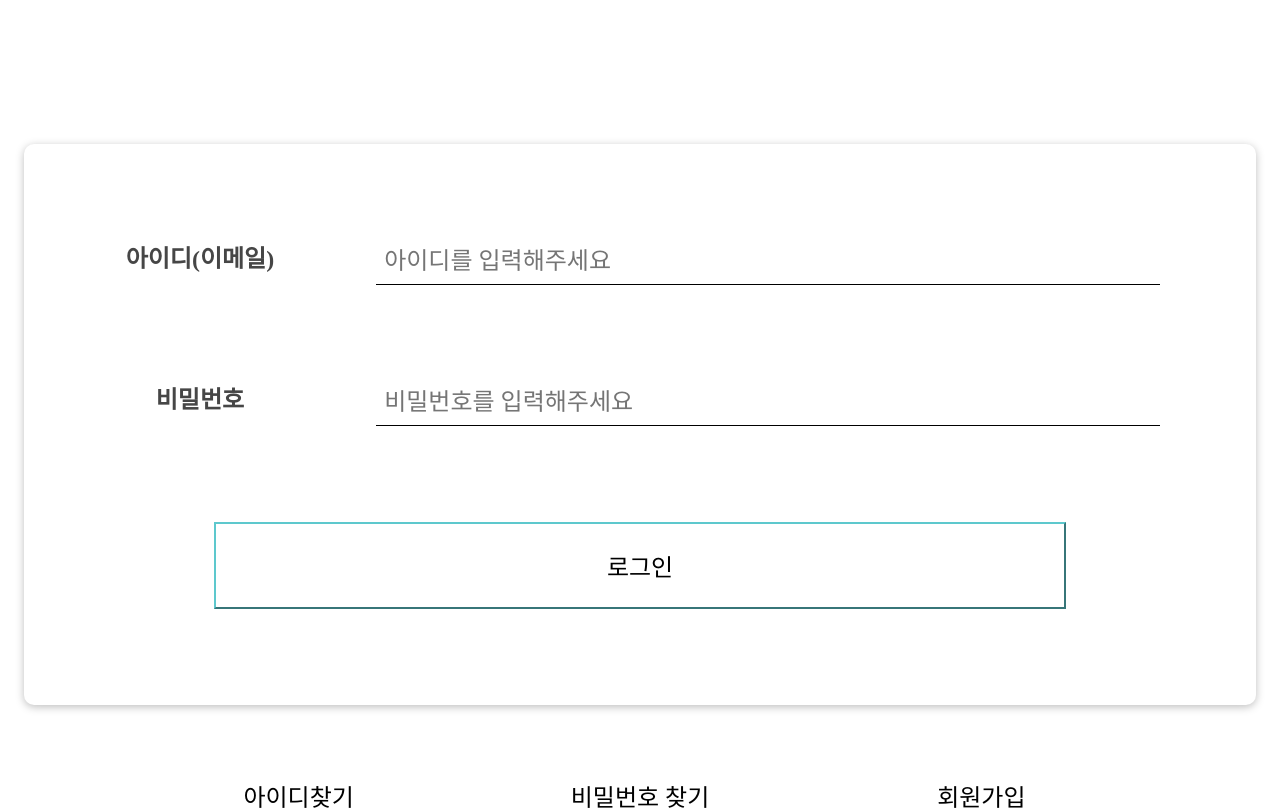
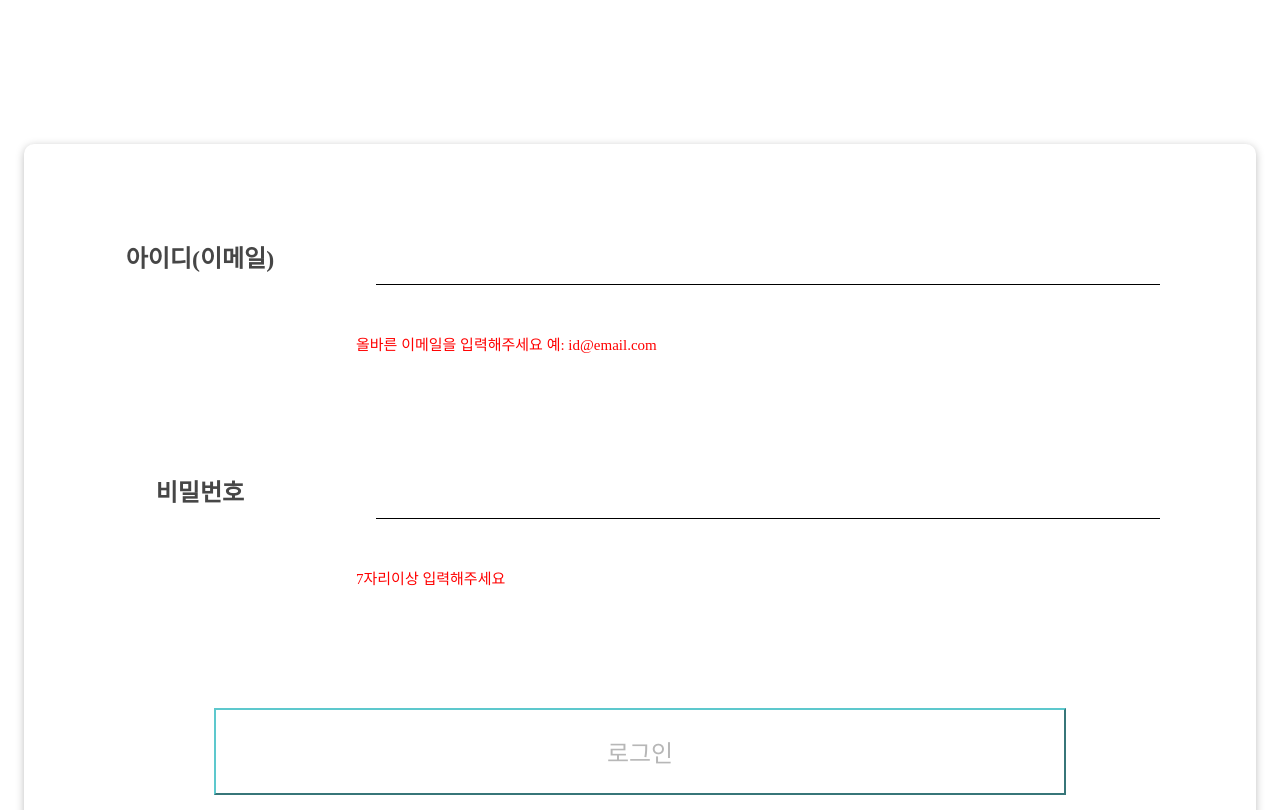
Before and after one commit to codingjamee/project-kids-todo, a React (Create React App) app: page / in a window 1280 px wide. Shown: the top 810 px of the page. Built offline with nearby package versions, Linux system fonts and the light colour scheme.

Commit message:
로그인폼 유효성 검사하기 Reducer기능으로

```diff
--- a/src/UI/Card.module.css
+++ b/src/UI/Card.module.css
@@ -6,3 +6,12 @@
   margin: 2rem 1rem;
   padding: 2rem;
 }
+
+.card p {
+  color: red;
+  font-size: 15px;
+  text-align: left;
+  margin: auto;
+  margin-bottom: 3rem;
+  width: 50%;
+}
--- a/src/UI/Input/Input.jsx
+++ b/src/UI/Input/Input.jsx
@@ -9,7 +9,7 @@ const Input = (props) => {
         id={props.id}
         value={props.value}
         onChange={props.onChange}
-        placeholder={props.placeholder}
+        title={props.placeholder}
       />
     </div>
   );
--- a/src/components/Login.jsx
+++ b/src/components/Login.jsx
@@ -1,4 +1,4 @@
-import { useState } from "react";
+import { useEffect, useReducer, useState } from "react";
 import Card from "../UI/Card";
 import Input from "../UI/Input/Input";
 import classes from "./Login.module.css";
@@ -6,11 +6,34 @@ import { RiKakaoTalkFill } from "react-icons/ri";
 import { BsFacebook } from "react-icons/bs";
 import { SiGmail } from "react-icons/si";
 
-import { IconContext } from "react-icons";
+const idReducer = (state, action) => {
+  if (action.type === "USER_INPUT") {
+    return { value: action.val, isValid: action.val.includes("@") };
+  }
+
+  return { value: "", isValid: false };
+};
+
+const pwReducer = (state, action) => {
+  if (action.type === "USER_INPUT") {
+    return { value: action.val, isValid: action.val.trim().length > 6 };
+  }
+
+  return { value: "", isValid: false };
+};
 
 const Login = () => {
-  const [idState, setIdState] = useState("");
-  const [pwState, setPwState] = useState("");
+  const [idState, dispatchId] = useReducer(idReducer, {
+    value: "",
+    isValid: false,
+  });
+  const [pwState, dispatchPw] = useReducer(pwReducer, {
+    value: "",
+    isValid: false,
+  });
+  const [formIsValid, setFormIsValid] = useState("");
+  const { isValid: idIsValid } = idState;
+  const { isValid: pwIsValid } = pwState;
 
   const submitHandler = (e) => {
     e.preventDefault();
@@ -19,11 +42,21 @@ const Login = () => {
   };
 
   const idChangeHandler = (e) => {
-    setIdState(e.target.value);
+    dispatchId({ type: "USER_INPUT", val: e.target.value });
   };
   const pwChangeHandler = (e) => {
-    setPwState(e.target.value);
+    dispatchPw({ type: "USER_INPUT", val: e.target.value });
   };
+
+  useEffect(() => {
+    const validCheck = setTimeout(() => {
+      setFormIsValid(idIsValid && pwIsValid);
+    }, 100);
+    return () => {
+      clearTimeout(validCheck);
+    };
+  }, [idIsValid, pwIsValid]);
+
   return (
     <>
       <Card className={classes.login}>
@@ -33,19 +66,25 @@ const Login = () => {
             id="email"
             label="아이디(이메일)"
             onChange={idChangeHandler}
-            value={idState}
+            value={idState.value}
             placeholder="아이디를 입력해주세요"
           />
+          {!idState.isValid && (
+            <p>올바른 이메일을 입력해주세요 예: id@email.com</p>
+          )}
           <Input
             type="password"
             id="password"
             label="비밀번호"
             onChange={pwChangeHandler}
-            value={pwState}
+            value={pwState.value}
             placeholder="비밀번호를 입력해주세요"
           />
+          {!pwState.isValid && <p>7자리이상 입력해주세요</p>}
           <div className={classes.actions}>
-            <button type="submit">로그인</button>
+            <button type="submit" disabled={!formIsValid}>
+              로그인
+            </button>
           </div>
         </form>
       </Card>
--- a/src/components/Login.module.css
+++ b/src/components/Login.module.css
@@ -3,6 +3,10 @@
   max-width: 40rem;
   margin: 2rem auto;
   padding: 2rem;
+}
+
+.login p {
+  text-align: left;
 }
 
 .actions {
@@ -15,6 +19,7 @@
   width: 75%;
   border-color: #5dc8cd;
   background: none;
+  cursor: pointer;
 }
 
 .signup {
@@ -38,6 +43,7 @@
   border-color: none;
   background: none;
   margin: 1rem;
+  cursor: pointer;
 }
 
 .snslog {
```
